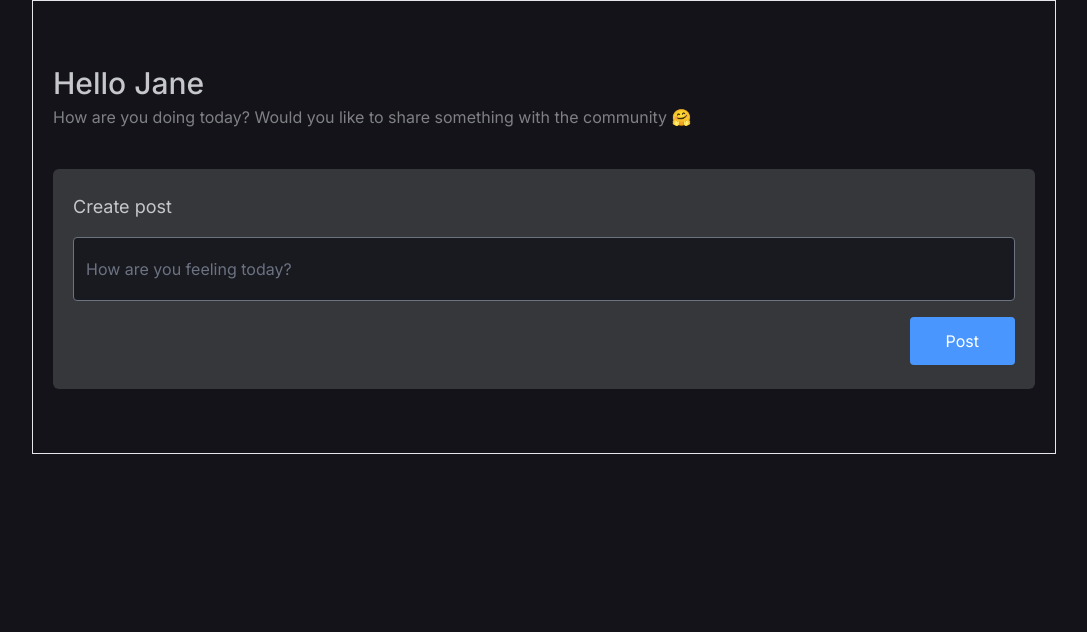
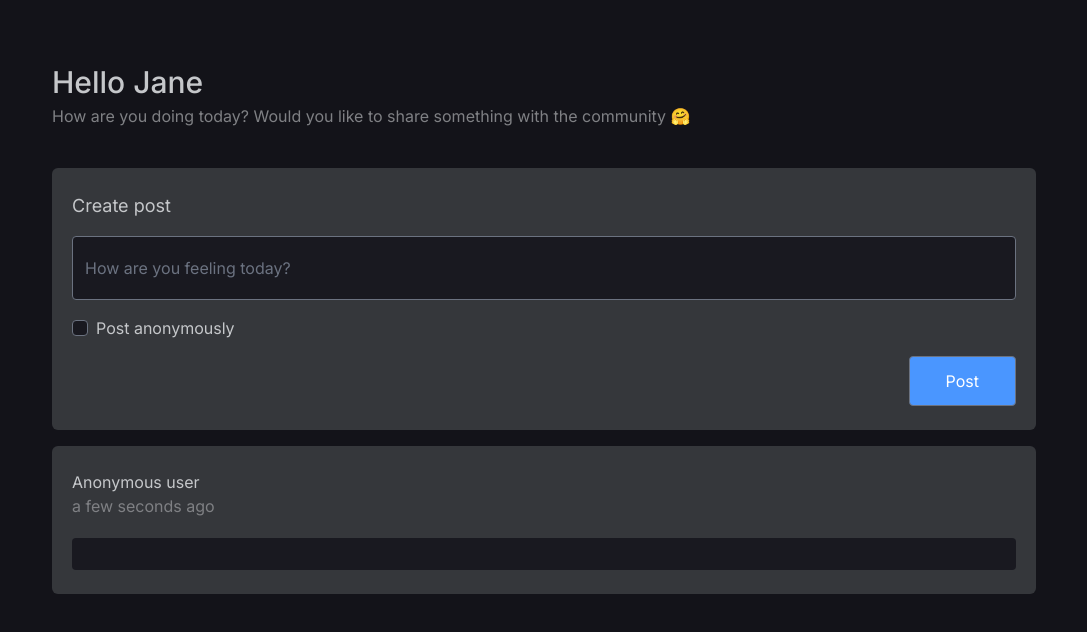
Before and after one commit to chauhanparth210/forum-app, a React (Vite) app in the folder apps/ui/: page / in a window 1280 px wide. Shown: the top 632 px of the page, without its empty margins (96-1183 px from the left). Built offline with nearby package versions, Linux system fonts and the light colour scheme.

Commit message:
layout structure of app

```diff
--- a/apps/ui/package.json
+++ b/apps/ui/package.json
@@ -10,6 +10,8 @@
     "preview": "vite preview"
   },
   "dependencies": {
+    "@headlessui/react": "^1.7.17",
+    "dayjs": "^1.11.10",
     "react": "^18.2.0",
     "react-dom": "^18.2.0"
   },
--- a/apps/ui/src/App.tsx
+++ b/apps/ui/src/App.tsx
@@ -2,7 +2,7 @@ import Main from "./components/Main";
 
 function App() {
   return (
-    <div className="container mx-auto px-5 py-16 flex flex-wrap flex-col border text-custom-black">
+    <div className="container mx-auto px-5 py-16 flex flex-wrap flex-col text-custom-black">
       <Main />
     </div>
   );
--- a/apps/ui/src/components/CreatePost.tsx
+++ b/apps/ui/src/components/CreatePost.tsx
@@ -11,8 +11,14 @@ function CreatePost() {
           placeholder="How are you feeling today?"
         />
       </div>
+      <div className="flex pt-4 items-center">
+        <input type="checkbox" className="bg-custom-dark-black rounded" />
+        <p className="text-custom-gray ml-2">Post anonymously</p>
+      </div>
       <div className="flex justify-end pt-4">
-        <Button className="px-9">Post</Button>
+        <Button type="submit" className="px-9 form-input">
+          Post
+        </Button>
       </div>
     </Card>
   );
--- a/apps/ui/src/components/Main.tsx
+++ b/apps/ui/src/components/Main.tsx
@@ -1,11 +1,13 @@
 import CreatePost from "./CreatePost";
 import Header from "./Header";
+import Posts from "./Posts";
 
 function Main() {
   return (
     <>
       <Header username="Jane" />
       <CreatePost />
+      <Posts />
     </>
   );
 }
--- /dev/null
+++ b/apps/ui/src/components/Posts.tsx
@@ -0,0 +1,50 @@
+import Card from "./Card";
+import dayjs from "dayjs";
+import relativeTime from "dayjs/plugin/relativeTime";
+
+dayjs.extend(relativeTime);
+
+type User = {
+  id: string;
+  username: string;
+  email: string;
+};
+
+type Post = {
+  id: string;
+  text: string;
+  created: string;
+  user: User | null;
+};
+
+type PostProps = {
+  post?: Post;
+};
+
+function Post({ post }: PostProps) {
+  return (
+    <Card className="mt-4" key={post?.id}>
+      <div>
+        <p className="text-custom-gray">
+          {post?.user?.username || "Anonymous user"}
+        </p>
+        <p className="">{dayjs(post?.created).fromNow()}</p>
+      </div>
+      <div className="mt-5 py-4 px-3 flex bg-custom-dark-black flex-grow rounded">
+        {post?.text}
+      </div>
+    </Card>
+  );
+}
+
+function Posts() {
+  // const [posts, setPosts] = useState();
+
+  return (
+    <>
+      <Post />
+    </>
+  );
+}
+
+export default Posts;
```
Also changed, not shown: 1 other file (tests, documents, lock files or other folders).
